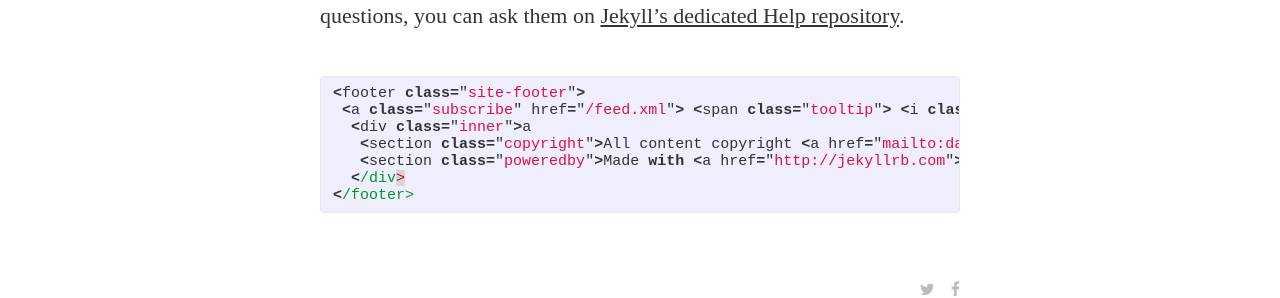
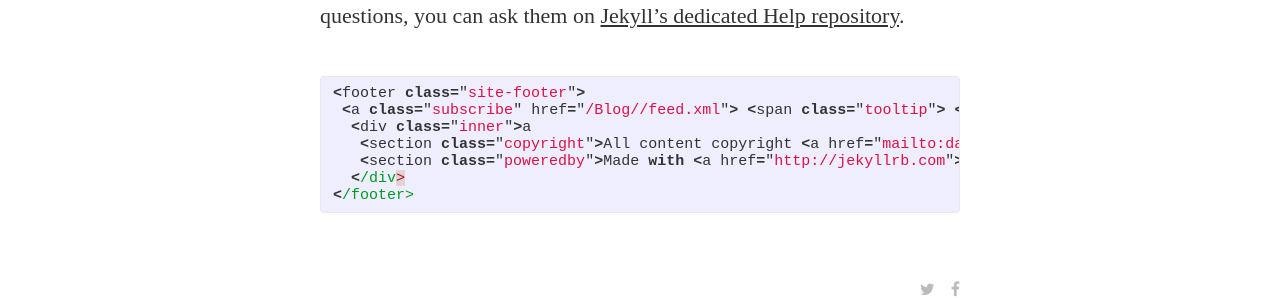
Before and after one commit to davidpeterko/Blog, a Jekyll site: the page built from _posts/2014-08-29-welcome-to-jekyll.markdown, in a window 1280 px wide and 900 px high, scrolled down 1414 px. Shown: the part 158-456 px from the top of the window. Built offline with Jekyll 4.4.1, drawn with Linux system fonts in a browser that asks for light colours; nearby versions of some CDN libraries; some web fonts are replaced; Markdown is read by kramdown in place of the engine named in the settings.

Commit message:
fixed.. baseurl was empty

```diff
--- a/_config.yml
+++ b/_config.yml
@@ -22,7 +22,7 @@
 paginate:	5
 
 url: "http://davidpeterko.github.io/Blog" # the base hostname & protocol for your site
-baseurl: ""
+baseurl: "/Blog/"
 
 # social icons and sharing options
 social:
```
